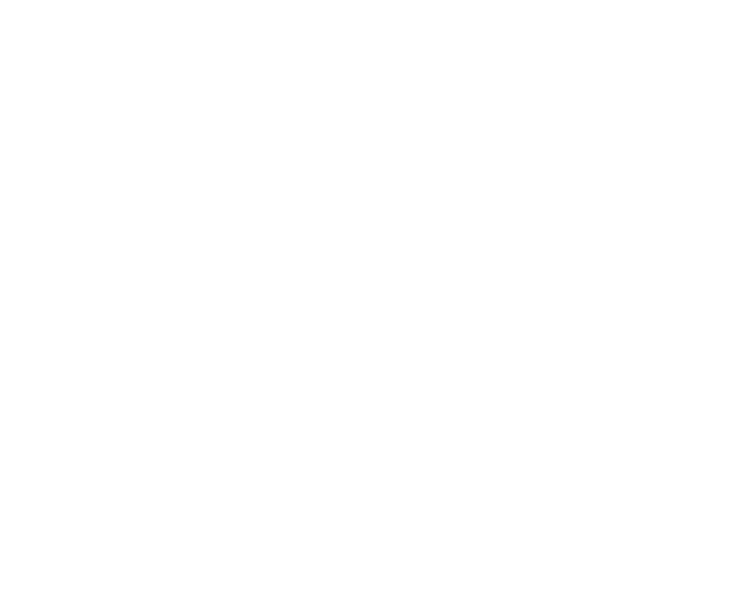
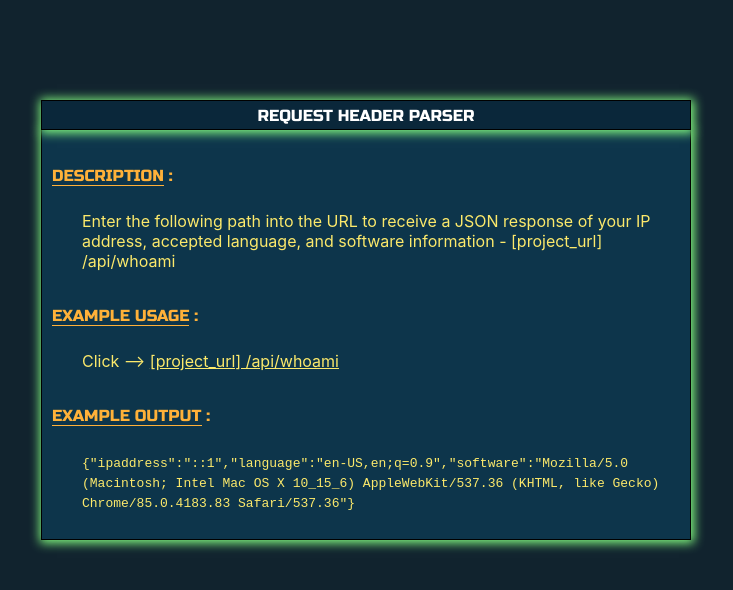
Before and after one commit to ryanajones/Header-Parser-Microservice, a website: page views/index.html in a window 1280 px wide. Shown: the whole page, without its empty margins (274-1007 px from the left). Drawn offline with Linux system fonts and the light colour scheme; files that its build step writes are made by us from their sources.

Commit message:
finished UI

```diff
--- a/public/style.css
+++ b/public/style.css
@@ -1,53 +1,50 @@
-/****** Main Styling ******/
+@import url("https://fonts.googleapis.com/css?family=Russo+One&display=swap");
+
+*,
+*:before,
+*:after {
+  box-sizing: border-box;
+}
 
 body {
-	font-family: 'Roboto', sans-serif;
-	font-size: 16px;
-	color: #222;
-	background-color: #FaFaFa;
-	text-align: center;
-	line-height: 1.4em;
+  background: #11232e;
+  font-family: -apple-system, "Segoe UI", Roboto, Oxygen, Ubuntu, Cantarell,
+    "Open Sans", "Helvetica Neue", sans-serif;
 }
 
-.container {
-	padding: 0;
-	margin-top: 40px;
+#title {
+  display: flex;
+  justify-content: center;
+  align-items: center;
+  position: relative;
+  width: 650px;
+  height: 30px;
+  margin: 100px auto 0px auto;
+  border: 1px solid black;
+  box-shadow: 1px 1px 10px 2px #85ff81;
+  color: white;
+  background: #0a273a;
+  font-family: "Russo One";
 }
 
-h3 {
-  margin-top: 30px;
+#content-wrapper {
+  width: 650px;
+  height: 410px;
+  margin: auto;
+  padding: 10px;
+  border: 1px solid black;
+  border-top: none;
+  box-shadow: 1px 1px 10px 2px #85ff81;
+  color: #fce96b;
+  background: #0d354b;
 }
 
-.footer {
-	margin-top: 40px;
+.description {
+  display: inline-block;
+  color: #ffb139;
+  font-family: "Russo One";
 }
 
-.user-stories {
-  position: relative;
-  text-align: justify;
-  max-width: 700px;
-  margin: 15px auto;
+.description-span {
+  border-bottom: 1px solid #ffb139;
 }
-code {
-  font-family: monospace;
-  padding: 2px;
-  color: black;
-  background-color: #fff;
-}
-ol {
-	list-style-position: outside;
-}
-ul {
-	list-style-type: none;
-}
-
-li {
-  margin-bottom: 0.5em;
-}
-.user-stories li {
-  margin-bottom: 1em;
-}
-
-a {
-	color: #2574A9;
-}
--- a/server.js
+++ b/server.js
@@ -17,7 +17,6 @@ app.get("/api/whoami", function (req, res) {
     language: req.header('accept-language'),
     "software": req.header('user-agent'),
   });
-  console.log(req.body);
 });
 
 var listener = app.listen(process.env.PORT || 5000, function () {
--- a/views/index.html
+++ b/views/index.html
@@ -1,11 +1,41 @@
 <!DOCTYPE html>
 <html lang="en">
-<head>
-  <meta charset="UTF-8">
-  <meta name="viewport" content="width=device-width, initial-scale=1.0">
-  <title>Request </title>
-</head>
-<body>
-
-</body>
+  <head>
+    <meta charset="UTF-8" />
+    <meta name="viewport" content="width=device-width, initial-scale=1.0" />
+    <link rel="stylesheet" href="style.css" />
+    <title>Header Parser Microservice</title>
+  </head>
+  <body>
+    <div id="title">REQUEST HEADER PARSER</div>
+    <div id="content-wrapper">
+      <p class="description" style="padding-top: 10px">
+        <span class="description-span">DESCRIPTION</span> :
+      </p>
+      <p style="margin: 10px 0px 0px 30px">
+        Enter the following path into the URL to receive a JSON response of your
+        IP address, accepted language, and software information - [project_url]
+        /api/whoami
+      </p>
+      <p class="description" style="margin-top: 35px">
+        <span class="description-span">EXAMPLE USAGE</span> :
+      </p>
+      <p style="margin: 10px 0px 0px 30px">
+        Click -->
+        <a href="./api/whoami" style="color: #fce96b"
+          >[project_url] /api/whoami</a
+        >
+      </p>
+      <p class="description" style="margin-top: 35px">
+        <span class="description-span">EXAMPLE OUTPUT</span> :
+      </p>
+      <p style="margin: 10px 0px 0px 30px">
+        <code
+          >{"ipaddress":"::1","language":"en-US,en;q=0.9","software":"Mozilla/5.0
+          (Macintosh; Intel Mac OS X 10_15_6) AppleWebKit/537.36 (KHTML, like
+          Gecko) Chrome/85.0.4183.83 Safari/537.36"}</code
+        >
+      </p>
+    </div>
+  </body>
 </html>
```
Also changed, not shown: README.md, 1 other file.
